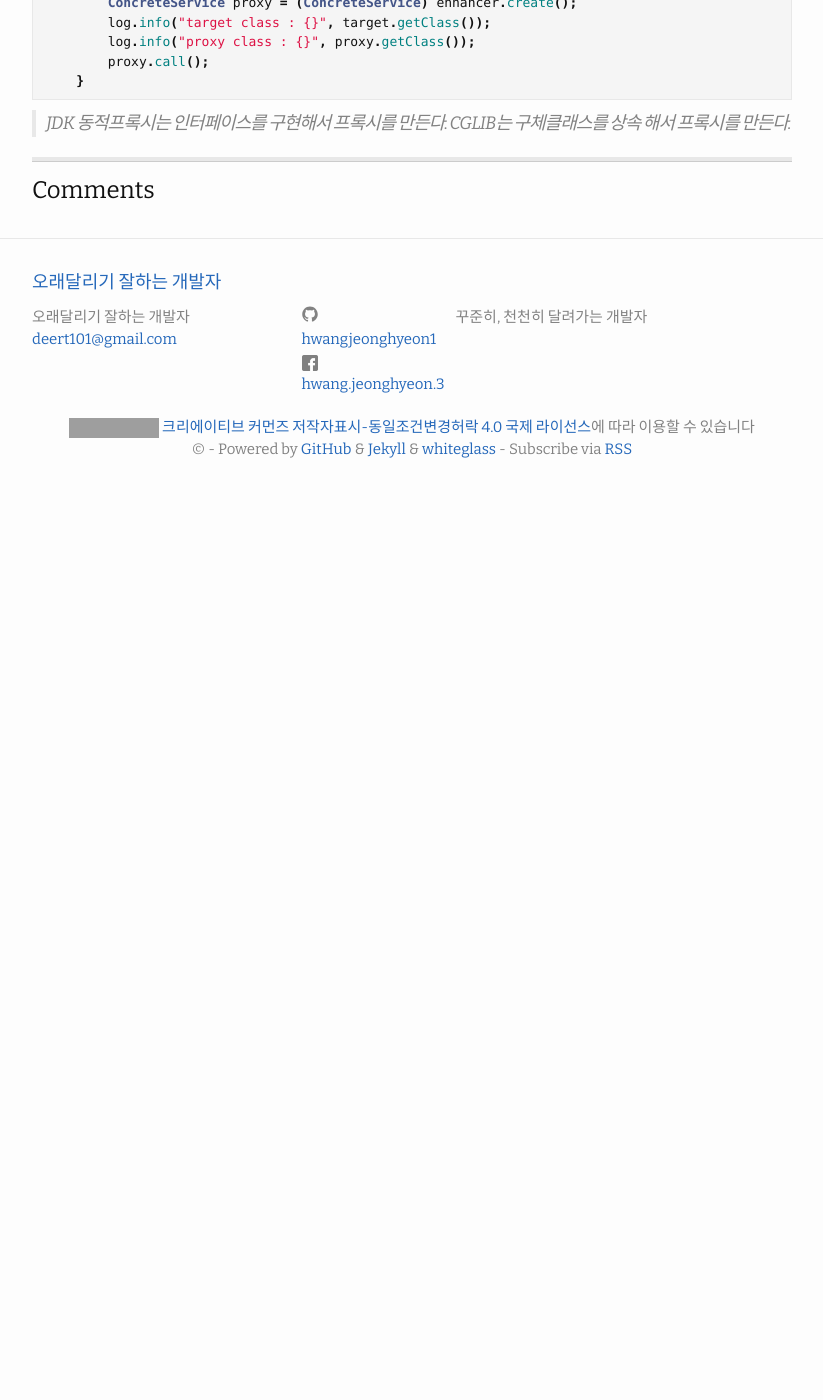
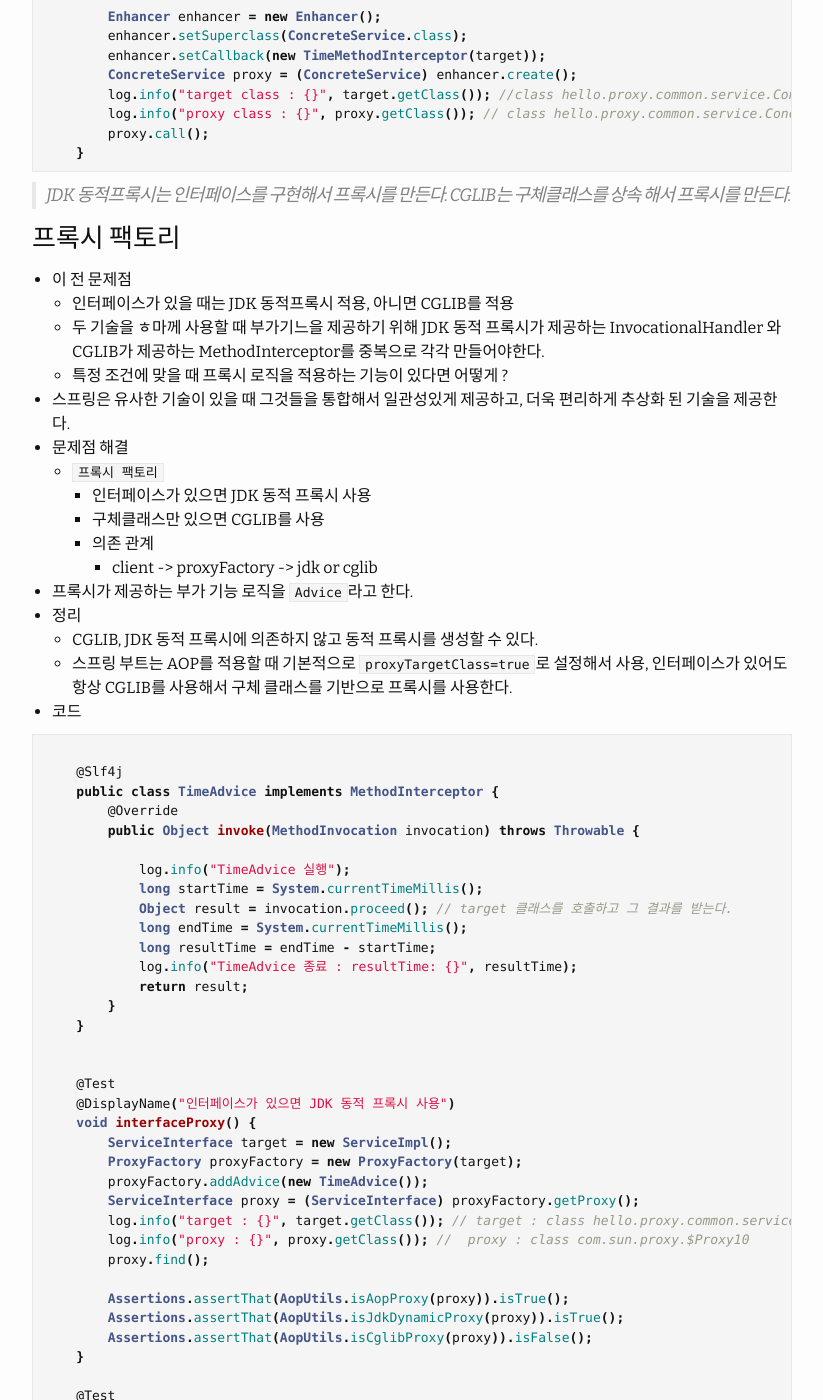
Before and after one commit to HWANGJEONGHYEON1/HWANGJEONGHYEON1.github.io, a Jekyll site: the page built from _posts/2022-02-05-morningstudy-4.md, in a window 1280 px wide and 1400 px high, scrolled down 2157 px. Shown: the whole window, without its empty margins (228-1051 px from the left). Built offline with Jekyll 4.4.1, drawn with Linux system fonts in a browser that asks for light colours; comment, search, counter and statistics services are not loaded; before the commit the page ends 2648 px from its top, so only the background shows below that; some of the changed text lies outside the part shown; grey boxes are pictures that could not be loaded.

Commit message:
[docs] advisor advice pointcut

````diff
--- a/_posts/2022-02-05-morningstudy-4.md
+++ b/_posts/2022-02-05-morningstudy-4.md
@@ -8,8 +8,8 @@ categories: steady, blogging
 > 매일 아침에 근무 전 1시간 반 공부 프로젝트(근무 시작 2시간 전 출근) 9번 째
 
 # 리플렉션
-> 클래스나 메서드의 메타정보를 동적으로 획득하고, 코드도 동적으로 호출 할 수 있다.
-- 주의할 점: 클래스와 메타정보를 사용해서 어플리케이션을 동적으로 유연하게 할 수 있찌만. 런타임 시점에 동작하므로 컴파일 시점에 오류를 잡을 수 없다.
+> 클래스나 메서드의 `메타정보`를 동적으로 획득하고, 코드도 동적으로 호출 할 수 있다.
+- 주의할 점: 클래스와 `메타정보`를 사용해서 어플리케이션을 동적으로 유연하게 할 수 있찌만. 런타임 시점에 동작하므로 컴파일 시점에 오류를 잡을 수 없다.
 
 ### 리플렉션 예
 
@@ -84,8 +84,8 @@ categories: steady, blogging
         AInterface proxy = (AInterface) Proxy.newProxyInstance(AInterface.class.getClassLoader(), new Class[]{AInterface.class}, handler);
 
         proxy.call();
-        log.info("targetClass = {}", target.getClass());
-        log.info("proxy = {}", proxy.getClass());
+        log.info("targetClass = {}", target.getClass()); //class hello.proxy.jdkdynamic.code.AImpl
+        log.info("proxy = {}", proxy.getClass()); //class com.sun.proxy.$Proxy9
     }
 
 ```
@@ -93,6 +93,10 @@ categories: steady, blogging
 ### CGLIB
 - 바이트코드를 조작해서 동적으로 클래스를 생성하는 기술을 제공하는 라이브러리
 - 인터페이스가 없어도 구체 클래스만 가지고 동적 프록시를 만들 수 있다.
+- 제약
+    - 기본생성자가 필요하다
+    - final 키워드가 있으면 상속 불가능
+
 
 ```java
     @Test
@@ -103,10 +107,94 @@ categories: steady, blogging
         enhancer.setSuperclass(ConcreteService.class);
         enhancer.setCallback(new TimeMethodInterceptor(target));
         ConcreteService proxy = (ConcreteService) enhancer.create();
-        log.info("target class : {}", target.getClass());
-        log.info("proxy class : {}", proxy.getClass());
+        log.info("target class : {}", target.getClass()); //class hello.proxy.common.service.ConcreteService
+        log.info("proxy class : {}", proxy.getClass()); // class hello.proxy.common.service.ConcreteService$$EnhancerByCGLIB$$25d6b0e3
         proxy.call();
     }
 ```
 
 > JDK 동적프록시는 인터페이스를 구현해서 프록시를 만든다. CGLIB는 구체클래스를 상속 해서 프록시를 만든다.
+
+### 프록시 팩토리
+- 이 전 문제점
+    - 인터페이스가 있을 때는 JDK 동적프록시 적용, 아니면 CGLIB를 적용
+    - 두 기술을 ㅎ마께 사용할 때 부가기느을 제공하기 위해 JDK 동적 프록시가 제공하는 InvocationalHandler 와 CGLIB가 제공하는 MethodInterceptor를 중복으로 각각 만들어야한다.
+    - 특정 조건에 맞을 때 프록시 로직을 적용하는 기능이 있다면 어떻게 ?
+- 스프링은 유사한 기술이 있을 때 그것들을 통합해서 일관성있게 제공하고, 더욱 편리하게 추상화 된 기술을 제공한다.
+- 문제점 해결
+    - `프록시 팩토리`
+        - 인터페이스가 있으면 JDK 동적 프록시 사용
+        - 구체클래스만 있으면 CGLIB를 사용
+        - 의존 관계
+            - client -> proxyFactory -> jdk or cglib
+- 프록시가 제공하는 부가 기능 로직을 `Advice`라고 한다.
+- 정리
+    - CGLIB, JDK 동적 프록시에 의존하지 않고 동적 프록시를 생성할 수 있다.
+    - 스프링 부트는 AOP를 적용할 때 기본적으로 `proxyTargetClass=true`로 설정해서 사용, 인터페이스가 있어도 항상 CGLIB를 사용해서 구체 클래스를 기반으로 프록시를 사용한다.
+- 코드
+
+```java
+
+    @Slf4j
+    public class TimeAdvice implements MethodInterceptor {
+        @Override
+        public Object invoke(MethodInvocation invocation) throws Throwable {
+
+            log.info("TimeAdvice 실행");
+            long startTime = System.currentTimeMillis();
+            Object result = invocation.proceed(); // target 클래스를 호출하고 그 결과를 받는다.
+            long endTime = System.currentTimeMillis();
+            long resultTime = endTime - startTime;
+            log.info("TimeAdvice 종료 : resultTime: {}", resultTime);
+            return result;
+        }
+    }
+
+
+    @Test
+    @DisplayName("인터페이스가 있으면 JDK 동적 프록시 사용")
+    void interfaceProxy() {
+        ServiceInterface target = new ServiceImpl();
+        ProxyFactory proxyFactory = new ProxyFactory(target);
+        proxyFactory.addAdvice(new TimeAdvice());
+        ServiceInterface proxy = (ServiceInterface) proxyFactory.getProxy();
+        log.info("target : {}", target.getClass()); // target : class hello.proxy.common.service.ServiceImpl
+        log.info("proxy : {}", proxy.getClass()); //  proxy : class com.sun.proxy.$Proxy10
+        proxy.find();
+
+        Assertions.assertThat(AopUtils.isAopProxy(proxy)).isTrue();
+        Assertions.assertThat(AopUtils.isJdkDynamicProxy(proxy)).isTrue();
+        Assertions.assertThat(AopUtils.isCglibProxy(proxy)).isFalse();
+    }
+
+    @Test
+    @DisplayName("구체클래스가 있으면 JDK 동적 프록시 사용")
+    void concreteProxy() {
+        ConcreteService target = new ConcreteService();
+        ProxyFactory proxyFactory = new ProxyFactory(target);
+        proxyFactory.addAdvice(new TimeAdvice());
+        ConcreteService proxy = (ConcreteService) proxyFactory.getProxy();
+        log.info("target : {}", target.getClass()); //target : class hello.proxy.common.service.ConcreteService
+        log.info("proxy : {}", proxy.getClass()); // class hello.proxy.common.service.ConcreteService$$EnhancerBySpringCGLIB$$44199858
+        proxy.call();
+
+        Assertions.assertThat(AopUtils.isAopProxy(proxy)).isTrue();
+        Assertions.assertThat(AopUtils.isJdkDynamicProxy(proxy)).isFalse();
+        Assertions.assertThat(AopUtils.isCglibProxy(proxy)).isTrue();
+    }
+
+```
+
+### 포인트 컷, 어드바이스, 어드바이저
+* 포인트 컷: 어디에 부가 기능을 적용할지, 어디에 부가기능을 적용하지 않을지 판단하는 필터링 로직, 어떤 포인트에 기능을 적용할지 안할지
+* 어드바이스: 프록시가 호출하는 부가 기능. 프록시 로직
+* 어드바이저: 하나의 포인트컷과 하나의 어드바이스를 가지고 있는것 => 포인트컷1 + 어드바이스1
+* 역할과 책임
+    * 포인트 컷은 대상여부를 확인하는 필터 역할만 담당
+    * 어드바이스는 깔끔하게 부가 기능 로직만 담당
+    * 둘을 합치면 어드바이저
+
+
+### 프록시 중요점
+- 스프링 AOP를 적용할 때, 최적화를 진행해서 지금처럼 프록시는 하나만 만들고, 하나의 프록시에 여러 어드바이저를 사용
+- 하나의 target에 여러 AOP가 적용되더라도, target마다 하나의 프록시만 생성된다.
````
